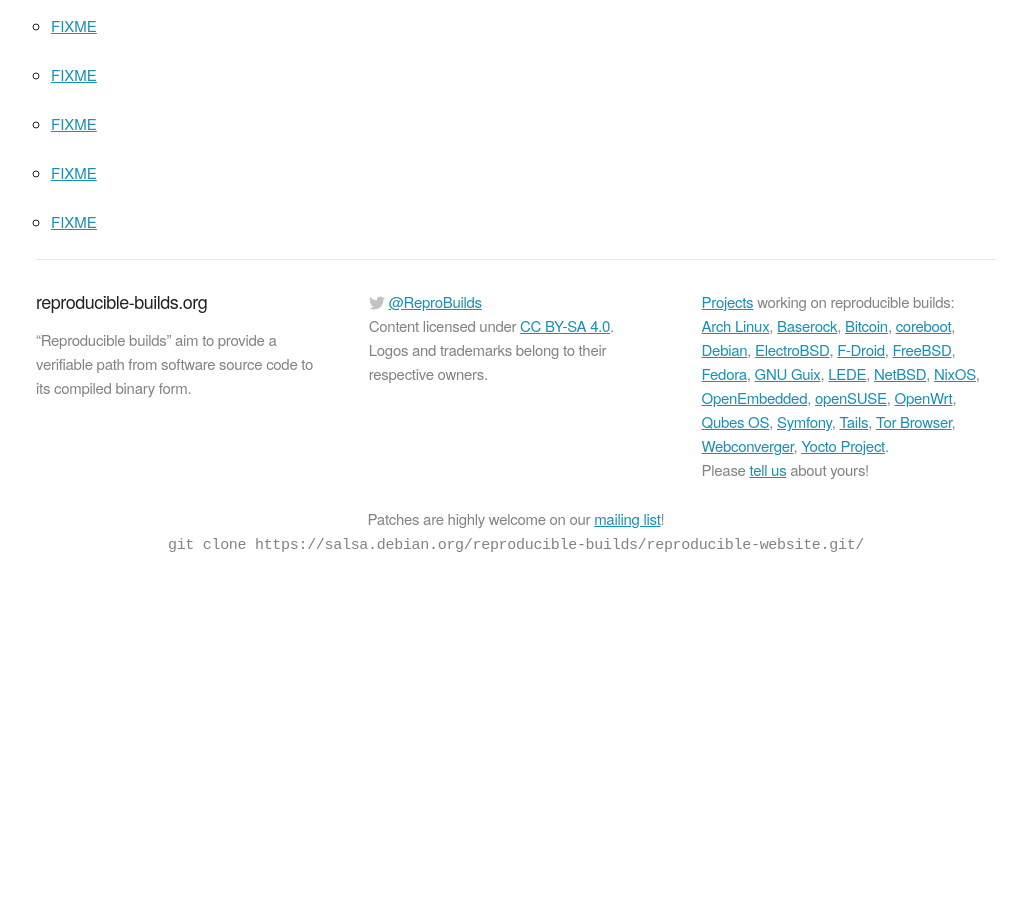
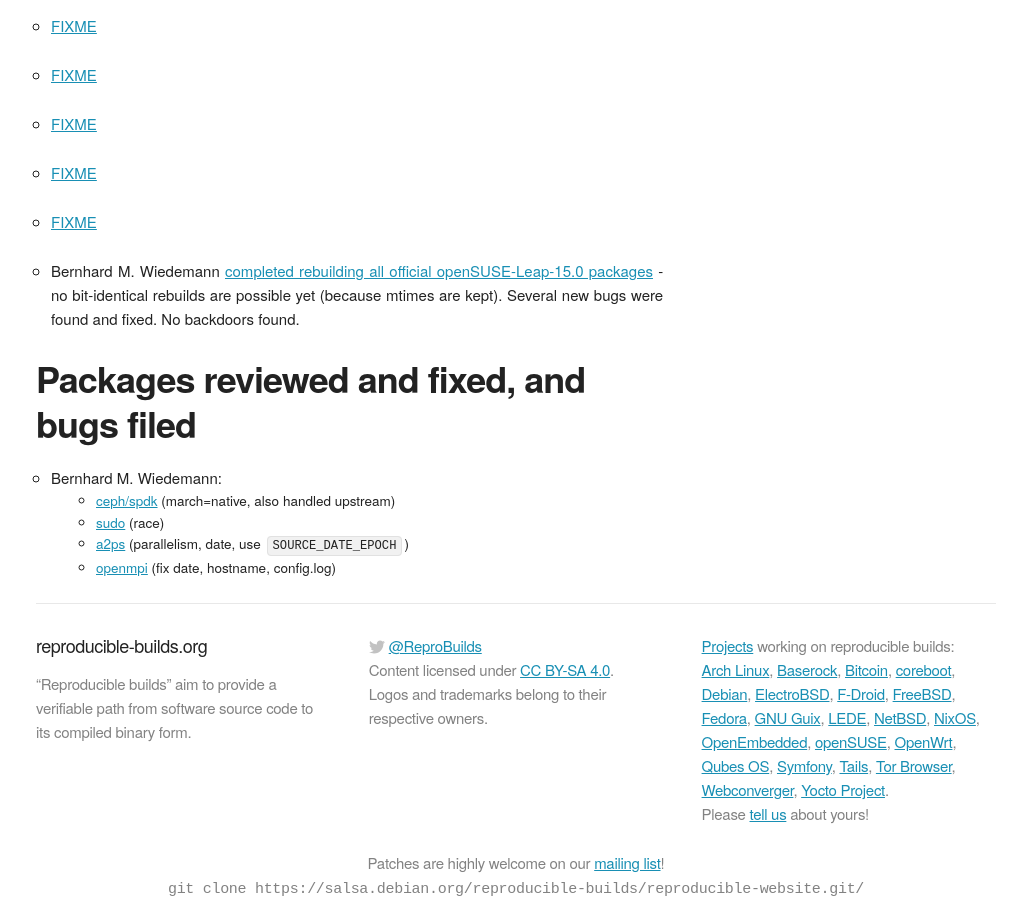
Before and after one commit to prototypefund/reproducible-website, a Jekyll site: the page built from _blog/posts/169.md, in a window 1280 px wide and 900 px high, scrolled down 539 px. Shown: the whole window, without its empty margins (124-1151 px from the left). Built offline with Jekyll 4.4.1, drawn with Linux system fonts in a browser that asks for light colours; some web fonts are replaced; before the commit the page ends 1127 px from its top, so only the background shows below that.

Commit message:
169: +4 patches, +news entry on openSUSE rebuild

```diff
--- a/_blog/posts/169.md
+++ b/_blog/posts/169.md
@@ -16,3 +16,14 @@
 * [FIXME](https://bugs.debian.org/845034)
 
 * [FIXME](https://lists.reproducible-builds.org/pipermail/rb-general/2018-July/001083.html)
+
+* Bernhard M. Wiedemann [completed rebuilding all official openSUSE-Leap-15.0 packages](https://lists.opensuse.org/opensuse-factory/2018-07/msg00119.html) - no bit-identical rebuilds are possible yet (because mtimes are kept). Several new bugs were found and fixed. No backdoors found.
+
+Packages reviewed and fixed, and bugs filed
+-------------------------------------------
+
+* Bernhard M. Wiedemann:
+    * [ceph/spdk](http://bugzilla.opensuse.org/show_bug.cgi?id=1101262) (march=native, also handled upstream)
+    * [sudo](https://bugzilla.sudo.ws/show_bug.cgi?id=842) (race)
+    * [a2ps](https://build.opensuse.org/request/show/623107) (parallelism, date, use `SOURCE_DATE_EPOCH`)
+    * [openmpi](https://build.opensuse.org/request/show/623140) (fix date, hostname, config.log)
```
